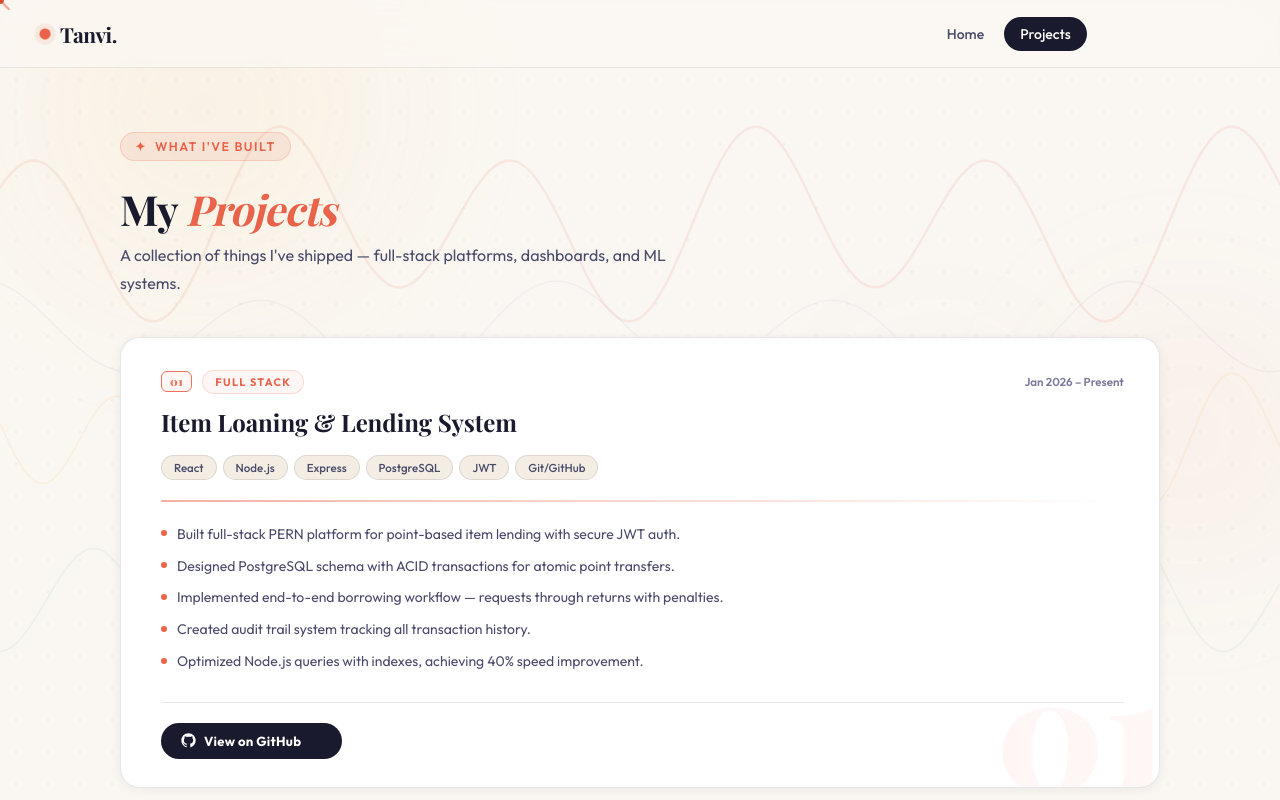
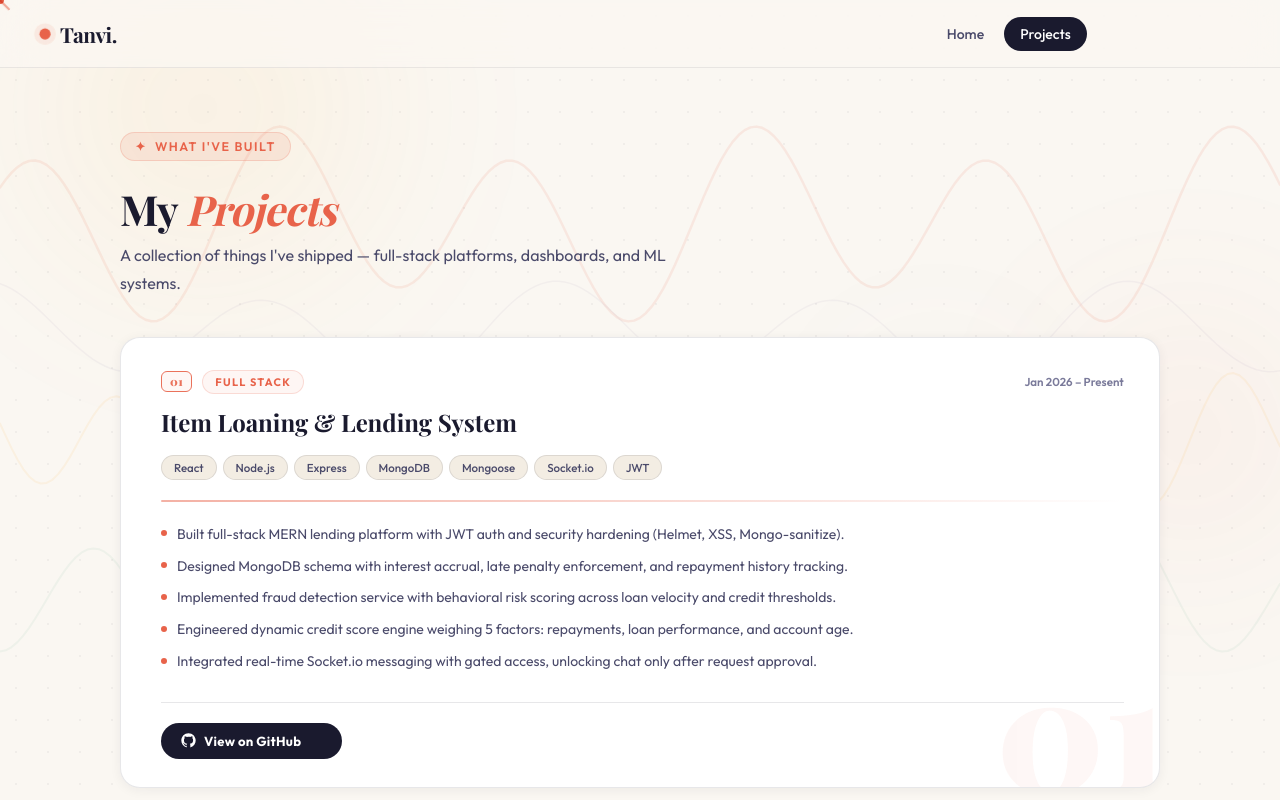
Before and after one commit to t-an-droid/portfolio, a React (Vite) app: page /#/projects in a window 1280 px wide. Shown: the top 800 px of the page. Built offline with nearby package versions, Linux system fonts and the light colour scheme; a web font is replaced by a local one.

Commit message:
Update Projects.jsx

```diff
--- a/src/pages/Projects.jsx
+++ b/src/pages/Projects.jsx
@@ -6,13 +6,13 @@ const PROJECTS = [
     date: 'Jan 2026 – Present',
     number: '01',
     category: 'Full Stack',
-    tags: ['React', 'Node.js', 'Express', 'PostgreSQL', 'JWT', 'Git/GitHub'],
+    tags: ['React', 'Node.js', 'Express', 'MongoDB', 'Mongoose', 'Socket.io', 'JWT'],
     bullets: [
-      'Built full-stack PERN platform for point-based item lending with secure JWT auth.',
-      'Designed PostgreSQL schema with ACID transactions for atomic point transfers.',
-      'Implemented end-to-end borrowing workflow — requests through returns with penalties.',
-      'Created audit trail system tracking all transaction history.',
-      'Optimized Node.js queries with indexes, achieving 40% speed improvement.',
+      'Built full-stack MERN lending platform with JWT auth and security hardening (Helmet, XSS, Mongo-sanitize).',
+      'Designed MongoDB schema with interest accrual, late penalty enforcement, and repayment history tracking.',
+      'Implemented fraud detection service with behavioral risk scoring across loan velocity and credit thresholds.',
+      'Engineered dynamic credit score engine weighing 5 factors: repayments, loan performance, and account age.',
+      'Integrated real-time Socket.io messaging with gated access, unlocking chat only after request approval.',
     ],
     github: 'https://github.com/manognachalasani/lending-system',
     accent: '#E8634A',
```
